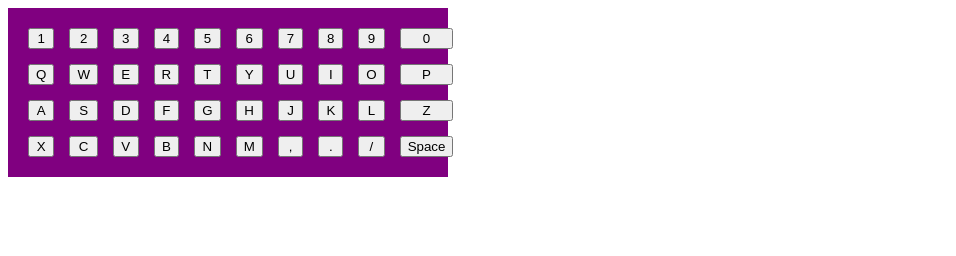
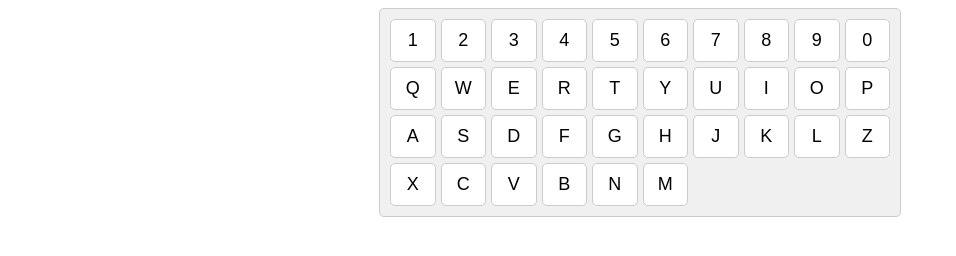
Before and after one commit to UnathiGcetywa80/Keyboard, a plain HTML site: page index.html in a window 1280 px wide. Shown: the whole page, without its empty margins (0-956 px from the left). Drawn offline with Linux system fonts and the light colour scheme.

Commit message:
keyboard

```diff
--- a/css/style.css
+++ b/css/style.css
@@ -1,16 +1,22 @@
 #keyboard {
     display: grid;
     grid-template-columns: repeat(10, 1fr);
-    gap: 15px;
-    width: 400px;
-    padding: 20px;
-    background-color: purple;
+    gap: 5px;
+    width: 500px;
+    margin: 0 auto;
+    padding: 10px;
+    background-color: #f0f0f0;
+    border: 1px solid #ccc;
+    border-radius: 5px;
 }
-
-.key {
+button {
+    padding: 10px;
+    font-size: 18px;
+    background-color: #fff;
     border: 1px solid #ccc;
-    padding: 30px;
-    text-align: center;
-    background-color: purple;
+    border-radius: 5px;
     cursor: pointer;
 }
+body {
+    font-family: Arial, sans-serif;
+}
--- a/index.html
+++ b/index.html
@@ -18,7 +18,6 @@
         <button>8</button>
         <button>9</button>
         <button>0</button>
-
         <button>Q</button>
         <button>W</button>
         <button>E</button>
@@ -29,7 +28,6 @@
         <button>I</button>
         <button>O</button>
         <button>P</button>
-
         <button>A</button>
         <button>S</button>
         <button>D</button>
@@ -39,7 +37,6 @@
         <button>J</button>
         <button>K</button>
         <button>L</button>
-
         <button>Z</button>
         <button>X</button>
         <button>C</button>
@@ -47,8 +44,6 @@
         <button>B</button>
         <button>N</button>
         <button>M</button>
-        <button>,</button>
-        <button>.</button>
-        <button>/</button>
-
-        <button>Space</button>
+    </div>
+</body>
+</html>
```
